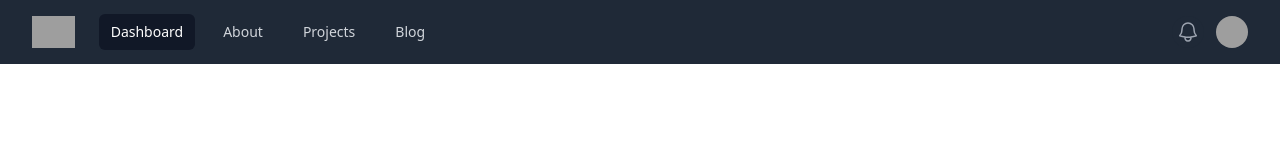
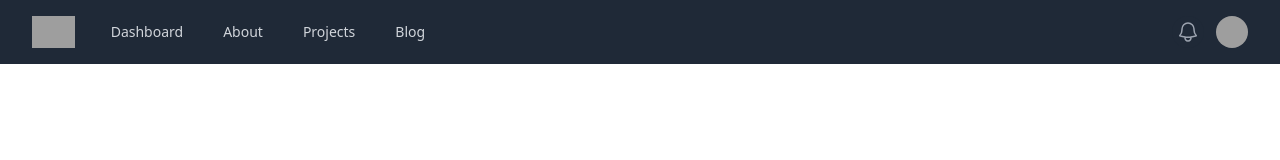
Before and after one commit to joshuadgilley/joshgilley.com, a Next.js app: page / in a window 1280 px wide. Shown: the top 160 px of the page. Built offline with nearby package versions, Linux system fonts and the light colour scheme; grey boxes are pictures that could not be loaded.

Commit message:
first draft, ready to deploy to vercel

```diff
--- a/components/layout/Header.tsx
+++ b/components/layout/Header.tsx
@@ -3,7 +3,7 @@ import { Bars3Icon, BellIcon, XMarkIcon } from '@heroicons/react/24/outline'
 import { Fragment, useState } from 'react'
 
 export default function Header() {
-    const [currentName, setCurrentName] = useState("Dashboard");
+    const [currentName, setCurrentName] = useState("");
 
     let navigation = [
         { name: 'Dashboard', href: '/', current: true },
@@ -12,8 +12,8 @@ export default function Header() {
         { name: 'Blog', href: '/blog', current: false },
     ]
 
-    function classNames(...classNamees: any) {
-        return classNamees.filter(Boolean).join(' ')
+    function classNames(...classNames: any) {
+        return classNames.filter(Boolean).join(' ')
     }
 
     return (
@@ -75,7 +75,7 @@ export default function Header() {
                             <span className="sr-only">Open user menu</span>
                             <img
                               className="h-8 w-8 rounded-full"
-                              src="https://images.unsplash.com/photo-1472099645785-5658abf4ff4e?ixlib=rb-1.2.1&ixid=eyJhcHBfaWQiOjEyMDd9&auto=format&fit=facearea&facepad=2&w=256&h=256&q=80"
+                              src="https://cdn-icons-png.flaticon.com/512/3242/3242257.png"
                               alt=""
                             />
                           </Menu.Button>
```
